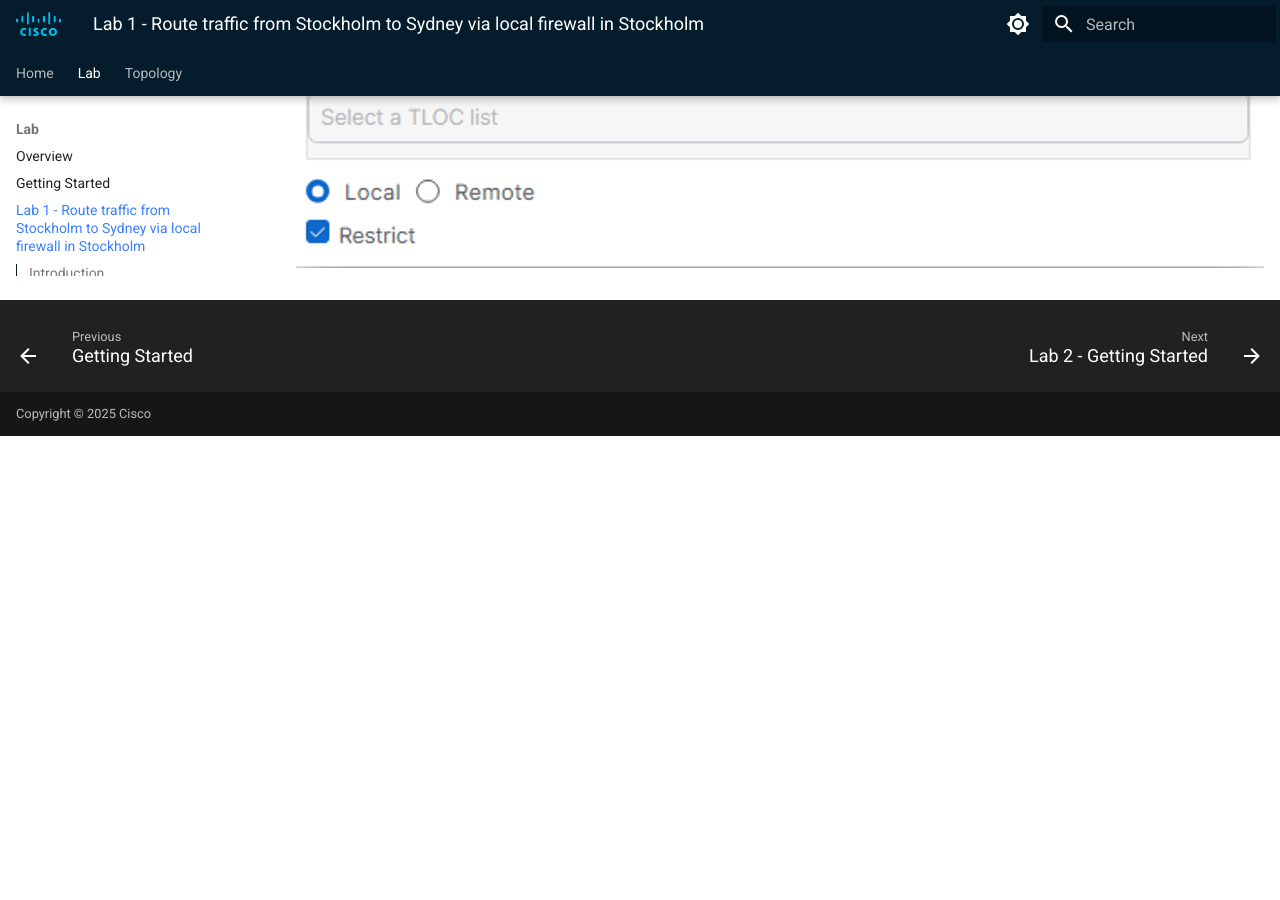
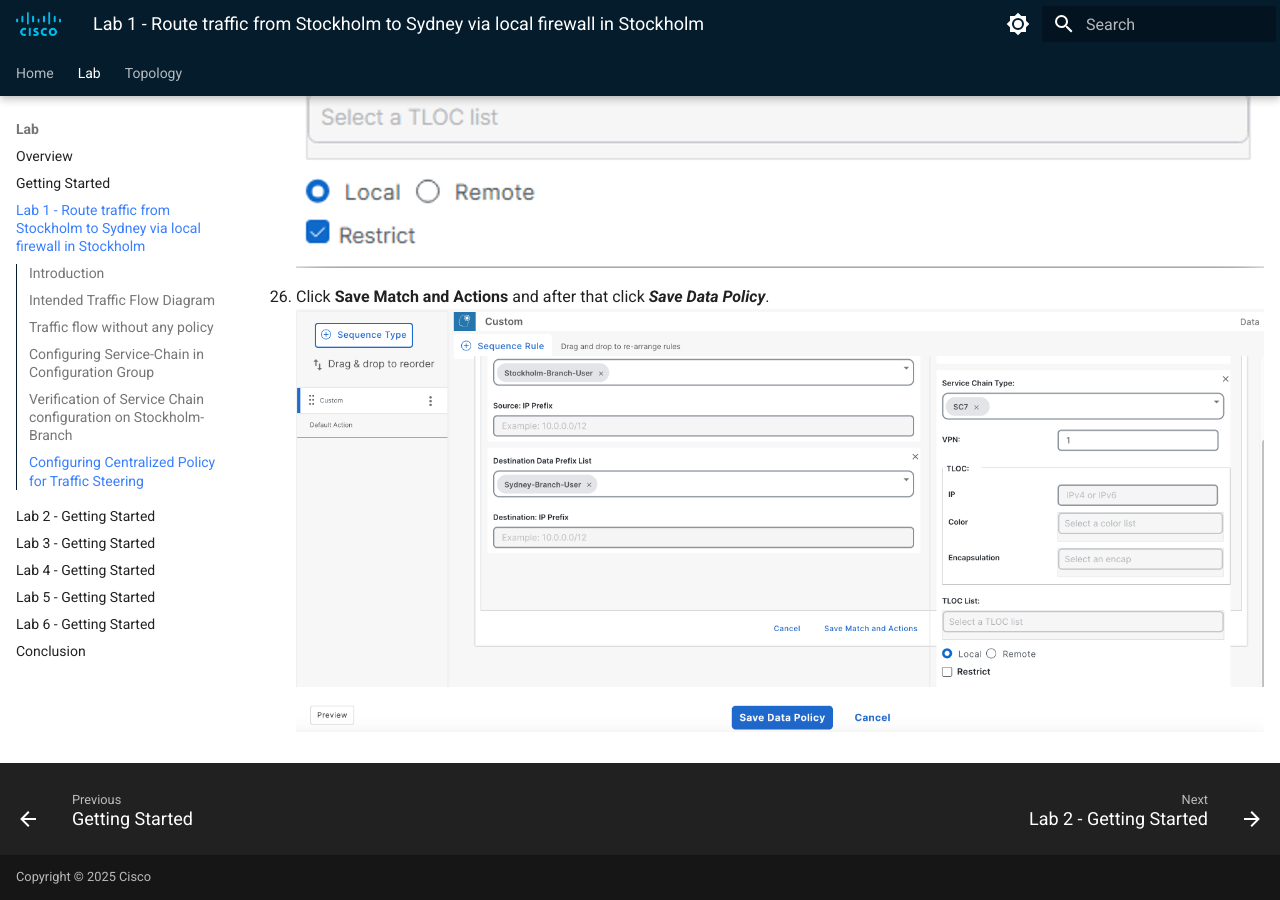
Before and after one commit to ciscodocs/ltrent-2008-clemea25, an MkDocs documentation site: the page built from docs/lab1_getting_started.md, in a window 1280 px wide and 900 px high, scrolled down 23098 px. Built offline with MkDocs 1.6.1 and Material for MkDocs 9.7.7, drawn with Linux system fonts in a browser that asks for light colours; before the commit the page ends 23534 px from its top, so only the background shows below that.

Commit message:
Scenario-1 guide

```diff
--- a/docs/lab1_getting_started.md
+++ b/docs/lab1_getting_started.md
@@ -274,3 +274,5 @@ Next, we will configure a centralized data policy to ensure that traffic initiat
     ![Data Policy](./assets/S-1-figure-41.png){ .off-glb .small .center }
 19. Under **TLOC List** select **Local** and uncheck **Restrict**.
     ![Data Policy](./assets/S-1-figure-42.png){ .off-glb .small .center }
+20. Click **Save Match and Actions** and after that click **_Save Data Policy_**.
+    ![Data Policy](./assets/S-1-figure-43.png){ .off-glb .small .center }
```
